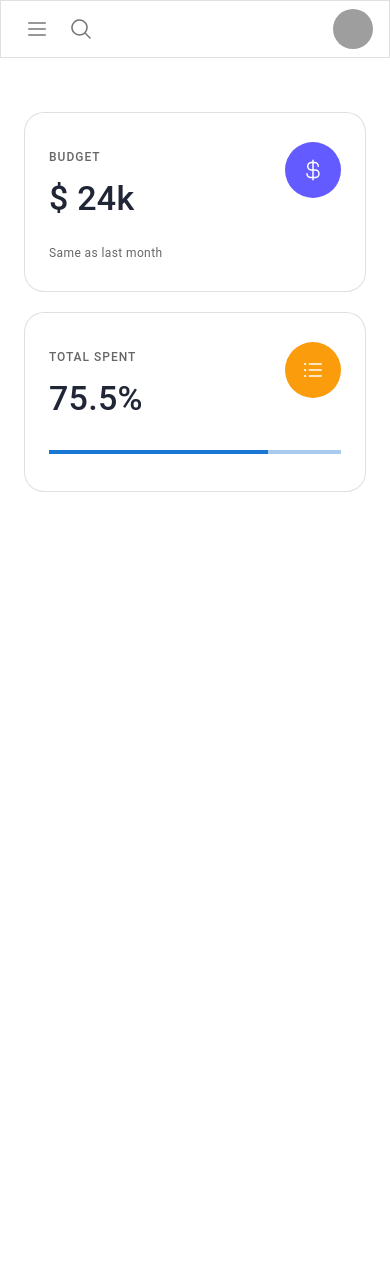
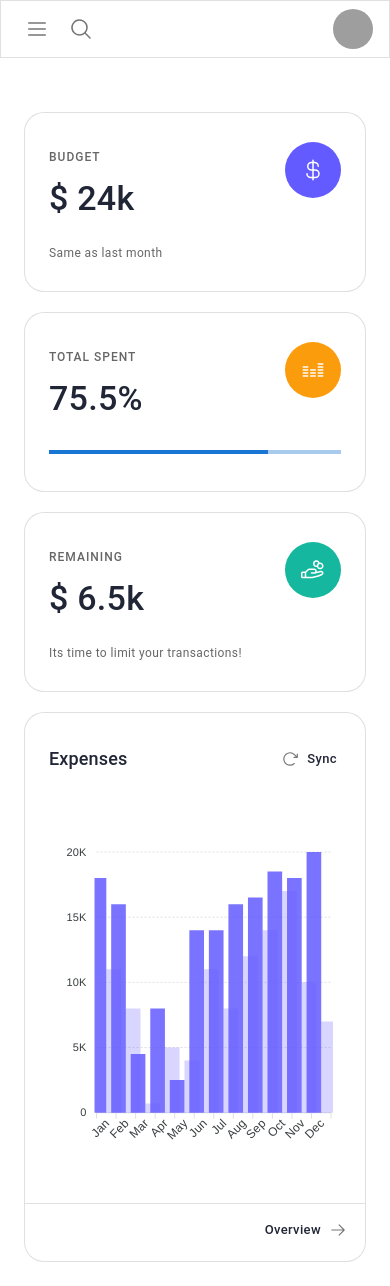
Before and after one commit to aniketl-ncompass/my-expense-tracker, a React (Vite) app: page /dashboard in a window 390 px wide. Before the commit the page ends 844 px from the top, so only its background shows below. Built offline with nearby package versions, Linux system fonts and the light colour scheme; grey boxes are pictures that could not be loaded.

Commit message:
Added Expense chart. Made it responsive for mobile and desktop

```diff
--- a/package.json
+++ b/package.json
@@ -16,6 +16,7 @@
     "@phosphor-icons/react": "^2.1.5",
     "apexcharts": "^3.49.1",
     "react": "^18.2.0",
+    "react-apexcharts": "^1.4.1",
     "react-dom": "^18.2.0",
     "react-router-dom": "^6.23.1"
   },
--- a/src/components/Card/Card.tsx
+++ b/src/components/Card/Card.tsx
@@ -1,80 +1,22 @@
-import {
-  Card as MUICard,
-  CardContent,
-  Typography,
-  Stack,
-  Avatar,
-  LinearProgress,
-} from "@mui/material";
-import CardStyles from "./card.module.css";
-import { CurrencyDollar, ListBullets } from "@phosphor-icons/react";
-import DrawerStyles from "../Drawer/drawer.module.css";
+import Grid2 from "@mui/material/Unstable_Grid2";
+import CardItems from "./CardItems";
 
-interface ICard {
-  name: string;
-}
-
-function Card({ name }: ICard) {
+function Card() {
   return (
-    <MUICard variant="outlined" className={CardStyles["mui-card"]}>
-      <CardContent className={CardStyles["mui-card-content"]}>
-        <Stack gap="1.5rem" height="100%" justifyContent="space-between">
-          <Stack flexDirection="row" justifyContent="space-between">
-            <Stack>
-              <Typography
-                gutterBottom
-                color="text.secondary"
-                variant="overline"
-                fontWeight="medium"
-              >
-                {name}
-              </Typography>
-              <Typography variant="h4" fontWeight="medium">
-                {name === "Budget" ? "$ 24k" : "75.5%"}
-              </Typography>
-            </Stack>
-            <Avatar
-              variant="circular"
-              className={`${CardStyles["mui-card-icon"]} ${
-                name === "Budget"
-                  ? CardStyles["mui-card-primary"]
-                  : CardStyles["mui-card-secondary"]
-              }`}
-            >
-              {name === "Budget" ? (
-                <CurrencyDollar
-                  className={DrawerStyles["action-active"]}
-                  color="white"
-                />
-              ) : (
-                <ListBullets
-                  className={DrawerStyles["action-active"]}
-                  color="white"
-                />
-              )}
-            </Avatar>
-          </Stack>
-          <Stack
-            flexDirection="row"
-            justifyContent="flex-start"
-            gap="1rem"
-            width={"100%"}
-          >
-            {name === "Budget" ? (
-              <Typography color="text.secondary" variant="caption">
-                Same as last month
-              </Typography>
-            ) : (
-              <LinearProgress
-                variant="determinate"
-                value={75}
-                sx={{ width: "100%", mb: ".5rem" }}
-              />
-            )}
-          </Stack>
-        </Stack>
-      </CardContent>
-    </MUICard>
+    <>
+      {["Budget", "Total Spent", "Remaining"].map((name, index) => (
+        <Grid2
+          key={name + index}
+          width="100%"
+          xs={12}
+          sm={6}
+          md={4}
+          xl={3}
+        >
+          <CardItems name={name} />
+        </Grid2>
+      ))}
+    </>
   );
 }
 
--- /dev/null
+++ b/src/components/Card/CardItems.tsx
@@ -0,0 +1,96 @@
+import {
+  Card as MUICard,
+  CardContent,
+  Typography,
+  Stack,
+  Avatar,
+  LinearProgress,
+} from "@mui/material";
+import CardStyles from "./card.module.css";
+import { CurrencyDollar, Equalizer, HandCoins } from "@phosphor-icons/react";
+import DrawerStyles from "../Drawer/drawer.module.css";
+
+interface ICard {
+  name: string;
+}
+
+function CardItems({ name }: ICard) {
+  return (
+    <MUICard variant="outlined" className={CardStyles["mui-card"]}>
+      <CardContent className={CardStyles["mui-card-content"]}>
+        <Stack gap="1.5rem" height="100%" justifyContent="space-between">
+          <Stack flexDirection="row" justifyContent="space-between">
+            <Stack>
+              <Typography
+                gutterBottom
+                color="text.secondary"
+                variant="overline"
+                fontWeight="medium"
+              >
+                {name}
+              </Typography>
+              <Typography variant="h4" fontWeight="medium">
+                {name === "Budget"
+                  ? "$ 24k"
+                  : name === "Total Spent"
+                  ? "75.5%"
+                  : "$ 6.5k"}
+              </Typography>
+            </Stack>
+            <Avatar
+              variant="circular"
+              className={`${CardStyles["mui-card-icon"]} ${
+                name === "Budget"
+                  ? CardStyles["mui-card-primary"]
+                  : name === "Total Spent"
+                  ? CardStyles["mui-card-secondary"]
+                  : CardStyles["mui-card-tertiary"]
+              }`}
+            >
+              {name === "Budget" ? (
+                <CurrencyDollar
+                  className={DrawerStyles["action-active"]}
+                  color="white"
+                />
+              ) : name === "Total Spent" ? (
+                <Equalizer
+                  className={DrawerStyles["action-active"]}
+                  color="white"
+                />
+              ) : (
+                <HandCoins
+                  className={DrawerStyles["action-active"]}
+                  color="white"
+                />
+              )}
+            </Avatar>
+          </Stack>
+          <Stack
+            flexDirection="row"
+            justifyContent="flex-start"
+            gap="1rem"
+            width={"100%"}
+          >
+            {name === "Budget" ? (
+              <Typography color="text.secondary" variant="caption">
+                Same as last month
+              </Typography>
+            ) : name === "Total Spent" ? (
+              <LinearProgress
+                variant="determinate"
+                value={75}
+                sx={{ width: "100%", mb: ".5rem" }}
+              />
+            ) : (
+              <Typography color="text.secondary" variant="caption">
+                Its time to limit your transactions!
+              </Typography>
+            )}
+          </Stack>
+        </Stack>
+      </CardContent>
+    </MUICard>
+  );
+}
+
+export default CardItems;
--- a/src/components/Card/card.module.css
+++ b/src/components/Card/card.module.css
@@ -2,11 +2,11 @@
   border-radius: 20px !important;
   background-color: var(--palette-background-paper) !important;
   color: var(--palette-text-primary) !important;
-  height:180px;
+  height: 180px;
 }
 
 .mui-card-content {
-  height:100%;
+  height: 100%;
   padding: 1.8rem 1.5rem !important;
 }
 
@@ -15,9 +15,14 @@
   height: 56px !important;
   user-select: none;
 }
+
 .mui-card-primary {
   background-color: var(--palette-primary-main) !important;
 }
+
 .mui-card-secondary {
   background-color: var(--palette-warning-main) !important;
 }
+.mui-card-tertiary {
+  background-color: var(--palette-success-main) !important;
+}
--- /dev/null
+++ b/src/components/ExpenseChart/ExpenseChart.tsx
@@ -0,0 +1,127 @@
+import Chart from "react-apexcharts";
+import {
+  Button,
+  Card,
+  CardActions,
+  CardContent,
+  CardHeader,
+  Divider,
+  Typography,
+} from "@mui/material";
+import Grid2 from "@mui/material/Unstable_Grid2/Grid2";
+import CardStyles from "../Card/card.module.css";
+import DrawerStyles from "../Drawer/drawer.module.css";
+import ExpenseChartStyles from "./expenseChart.module.css";
+import { ArrowClockwise, ArrowRight, Divide } from "@phosphor-icons/react";
+
+function ExpenseChart() {
+  return (
+    <Grid2 xs={12} lg={7}>
+      <Card
+        variant="outlined"
+        className={`${CardStyles["mui-card"]} ${ExpenseChartStyles["mui-expense-card"]}`}
+      >
+        <CardHeader
+          title={
+            <Typography variant="h6" fontWeight="medium" fontSize="1.125rem">
+              Expenses
+            </Typography>
+          }
+          action={
+            <Button
+              startIcon={
+                <ArrowClockwise className={DrawerStyles["action-active"]} />
+              }
+              size="small"
+              className={ExpenseChartStyles["mui-card-action-button"]}
+            >
+              Sync
+            </Button>
+          }
+          className={ExpenseChartStyles["mui-card-header"]}
+        />
+        <CardContent className={ExpenseChartStyles["mui-card-content"]}>
+          <Chart
+            options={{
+              chart: {
+                id: "basic-bar",
+                toolbar: { show: false },
+              },
+              grid: {
+                show: true,
+                borderColor: "#dcdfe4",
+                strokeDashArray: 2,
+              },
+              colors: ["#635bff", "#635bff40"],
+              labels: [
+                "Jan",
+                "Feb",
+                "Mar",
+                "Apr",
+                "May",
+                "Jun",
+                "Jul",
+                "Aug",
+                "Sep",
+                "Oct",
+                "Nov",
+                "Dec",
+              ],
+              legend: {
+                show: false,
+              },
+              dataLabels: {
+                enabled: false,
+              },
+              yaxis: {
+                show: true,
+                labels: {
+                  formatter: function (val) {
+                    return val >= 1000 ? val / 1000 + "K" : val.toString();
+                  },
+                },
+              },
+              plotOptions: {
+                bar: {
+                  columnWidth: "150%",
+                },
+              },
+            }}
+            series={[
+              {
+                name: "This year",
+                data: [
+                  18000, 16000, 4500, 8000, 2500, 14000, 14000, 16000, 16500,
+                  18500, 18000, 20000,
+                ],
+              },
+
+              {
+                name: "Last year",
+                data: [
+                  11000, 8000, 700, 5000, 4000, 11000, 8000, 12000, 14000,
+                  17000, 10000, 7000,
+                ],
+              },
+            ]}
+            type="bar"
+            width="100%"
+            height="350px"
+          />
+        </CardContent>
+        <Divider />
+        <CardActions sx={{ justifyContent: "flex-end" }}>
+          <Button
+            endIcon={<ArrowRight className={DrawerStyles["action-active"]} />}
+            size="small"
+            className={ExpenseChartStyles["mui-card-action-button"]}
+          >
+            Overview
+          </Button>
+        </CardActions>
+      </Card>
+    </Grid2>
+  );
+}
+
+export default ExpenseChart;
--- /dev/null
+++ b/src/components/ExpenseChart/expenseChart.module.css
@@ -0,0 +1,22 @@
+.mui-expense-card {
+  min-height: 550px !important;
+  height: fit-content !important;
+}
+.mui-card-header,
+.mui-card-content {
+  padding: 32px 24px 16px !important;
+  color: var(--palette-neutral-900) !important;
+}
+.mui-card-content {
+  font-weight: 400;
+  font-size: 11px;
+}
+.mui-card-action-button {
+  font-size: 0.8rem !important;
+  user-select: none !important;
+  border-radius: 12px !important;
+  color: inherit !important;
+  padding: 7px 12px !important;
+  text-transform: capitalize !important;
+  font-size: 13px !important;
+}
--- a/src/index.css
+++ b/src/index.css
@@ -22,6 +22,7 @@
   --palette-neutral-950: #121621;
   --palette-primary-main: #635bff;
   --palette-warning-main: #fb9c0c;
+  --palette-success-main: #15b79f;
   --palette-primary-contrastText: var(--palette-common-white);
   --palette-background-default: var(--palette-common-white);
   --palette-background-paper: var(--palette-common-white);
--- a/src/views/Dashboard/Dashboard.tsx
+++ b/src/views/Dashboard/Dashboard.tsx
@@ -1,22 +1,12 @@
 import Grid2 from "@mui/material/Unstable_Grid2/Grid2";
 import Card from "../../components/Card/Card";
+import ExpenseChart from "../../components/ExpenseChart/ExpenseChart";
 
 function Dashboard() {
   return (
     <Grid2 container spacing={2.5}>
-      {["Budget", "Total Spent"].map((name, index) => (
-        <Grid2
-          key={name + index}
-          width="100%"
-          xs={12}
-          sm={6}
-          md={5}
-          lg={4}
-          xl={3}
-        >
-          <Card name={name} />
-        </Grid2>
-      ))}
+      <Card />
+      <ExpenseChart/>
     </Grid2>
   );
 }
```
